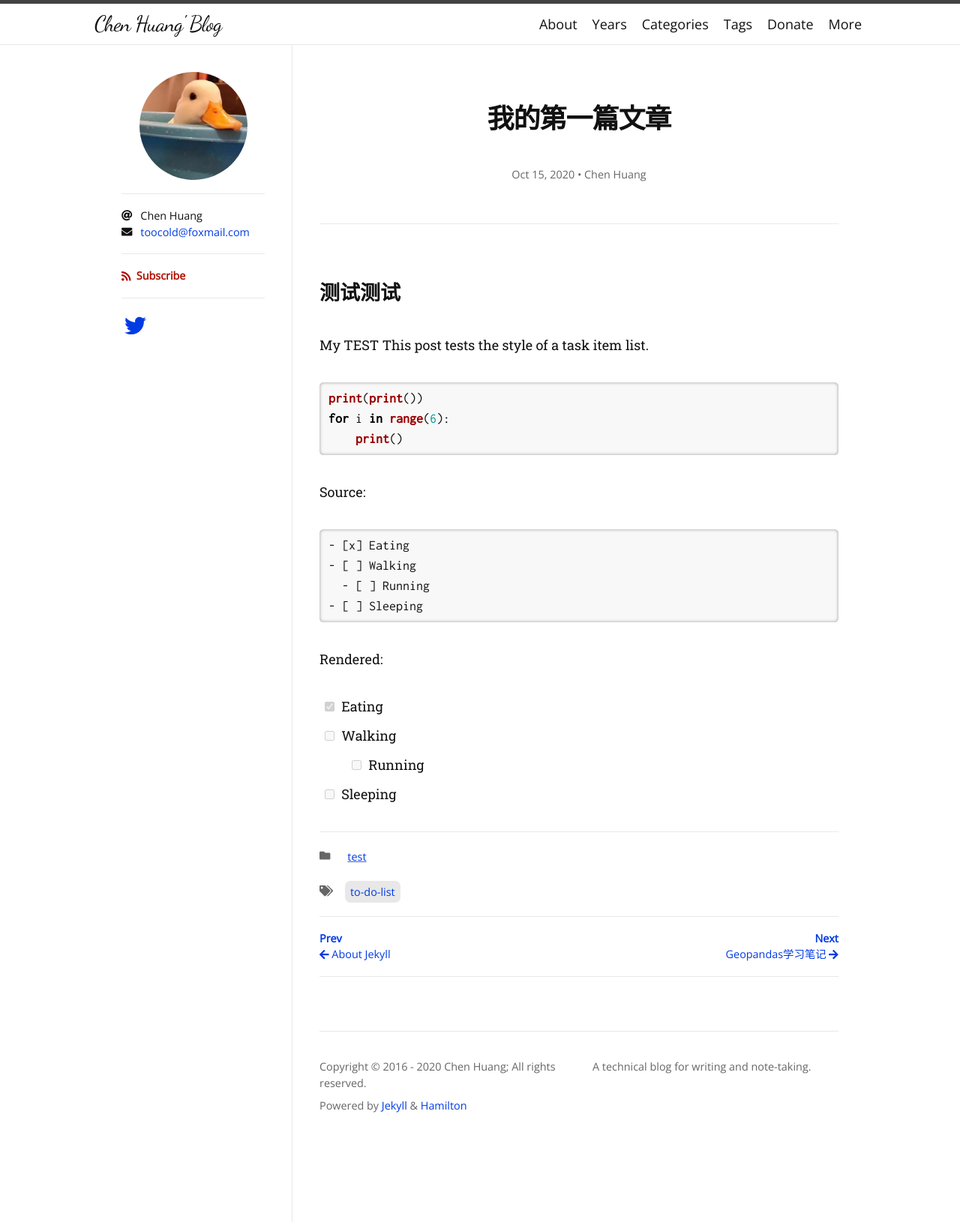
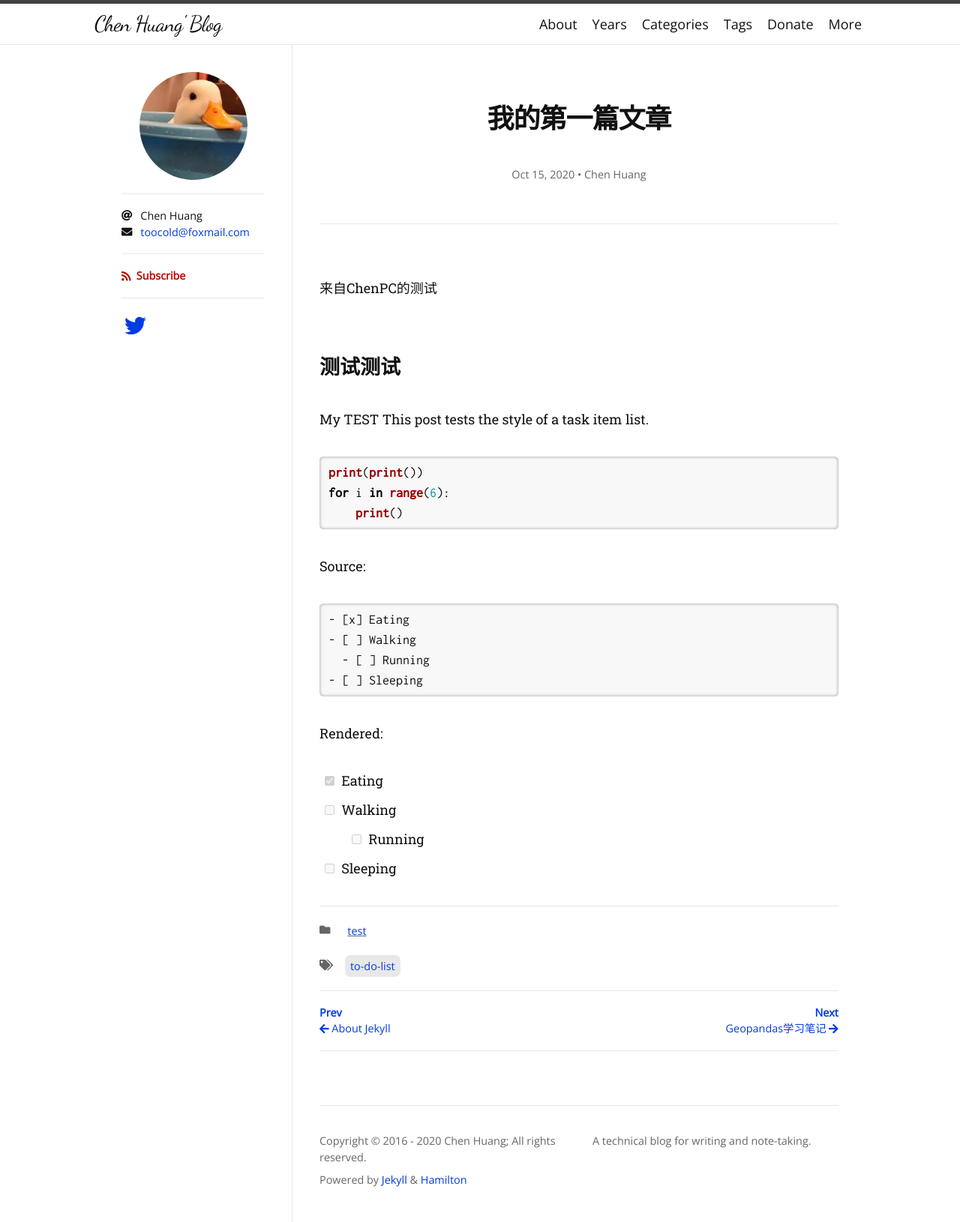
Before and after one commit to Mickychen00/Chen-s-Blog, a Jekyll site: the page built from _posts/2020-10-15-Chen-First-Article.md, in a window 1280 px wide. Shown: the whole page at 75% size. Built offline with Jekyll 4.4.1, drawn with Linux system fonts in a browser that asks for light colours; nearby versions of some CDN libraries; some web fonts are replaced.

Commit message:
ChenPCTest

```diff
--- a/_posts/2020-10-15-Chen-First-Article.md
+++ b/_posts/2020-10-15-Chen-First-Article.md
@@ -7,7 +7,7 @@ categories: test
 permalink: /:categories/:year/:month/:day/:title.html
 ---
 
-
+来自ChenPC的测试
 ## 测试测试
 My TEST
 This post tests the style of a task item list.
```
